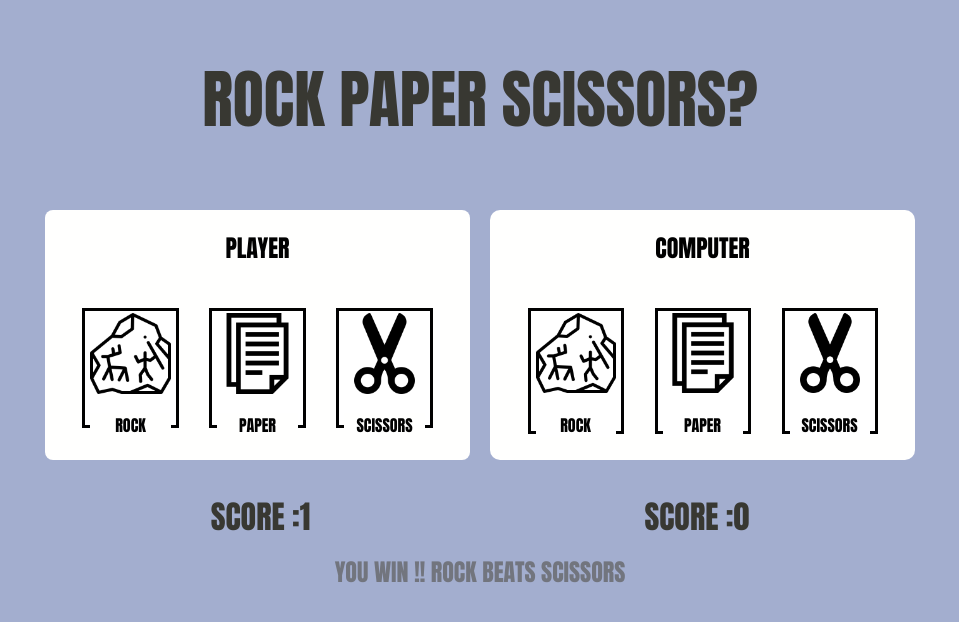
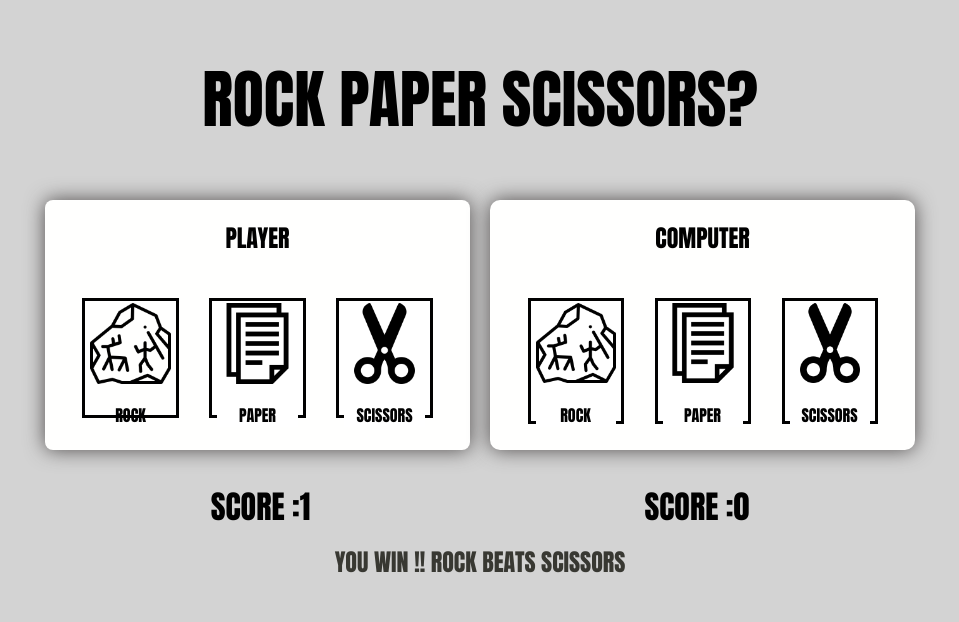
Before and after one commit to Abhi-m-anue/Rock-Paper-Scissors, a plain HTML site: page index.html in a window 1280 px wide. Both pictures are taken after a click on the button 290 px from the left and 353 px from the top of the page. Shown: the whole page, without its empty margins (160-1119 px from the left). Drawn offline with Linux system fonts and the light colour scheme.

Commit message:
added sounds and updated design

```diff
--- a/index.html
+++ b/index.html
@@ -3,6 +3,7 @@
     <head>
         <link rel="stylesheet" href="style.css">
         <script src="script.js" defer></script>
+        <title>RPS</title>
     </head>
     <body>
     <div class="heading">
@@ -12,17 +13,17 @@
         <div class="user-side">
             <h2>PLAYER</h2>
             <div class="butn-container">
-                <div class="btn-div" id="rock">
+                <div class="btn-div" id="ROCK">
                     <button class="btn" id="rock" style="background: url('rock.png');
                     background-size:cover;"></button>
                     <p class="el" id="rock">ROCK</p>
                 </div>
-                <div class="btn-div" id="paper">
+                <div class="btn-div" id="PAPER">
                     <button class="btn" id="paper" style="background: url('paper.png');
                     background-size:contain;"></button>
                     <p class="el" id="paper">PAPER</p>
                 </div>
-                <div class="btn-div" id="scissors">
+                <div class="btn-div" id="SCISSORS">
                     <button class="btn" id="scissors" style="background: url('scissors.png');
                     background-size:contain;"></button>
                     <p class="el" id="scissors">SCISSORS</p>
--- a/script.js
+++ b/script.js
@@ -3,6 +3,10 @@ let comscore=document.querySelector('.com-score');
 let status=document.querySelector('.status');
 let pa=document.querySelector('.ply-agn');
 let score=document.querySelector('.score');
+
+let win= new Audio('correct-ans.wav');
+let loose= new Audio('wrong_ans.m4a');
+let draw= new Audio('tie.wav');
 
 let userpoint=0,compoint=0;
 comscore.innerHTML="SCORE :"+compoint;
@@ -16,8 +20,11 @@ const btn=document.querySelectorAll(".btn-div");
     function response(e){
         if(e){
             playerChoice=e.target.id.toLowerCase();
-            // score.style.display= "flex";
-            console.log(playerChoice);
+            clk=document.getElementById(playerChoice.toUpperCase());
+            clk.style.backgroundColor= '#fc5868';
+            setTimeout(()=>{
+                clk.style.backgroundColor='initial';
+             },700)
             start(playerChoice);
         }
     }
@@ -35,23 +42,26 @@ function start(pc){
         x.classList.add('selected');
         setTimeout(() => {
             x.classList.remove('selected');
-        }, 1200);
+        }, 700);
         play(pc,cc);
 }
 function play(pc,cc){
     if(pc==="rock" && cc==="paper" || pc==="paper" && cc==="scissors" || pc==="scissors" && cc==="rock"){
+        loose.play();
         compoint++;
         comscore.innerHTML="SCORE :"+compoint;
         status.innerHTML="YOU LOOSE !! "+ cc.toUpperCase() +" BEATS "+ pc.toUpperCase();
         //alert("You Loose.."+ cc +" beats "+ pc+"\n your point:"+userpoint+"  comp point:"+compoint);
     }
     else if(pc==="rock" && cc==="scissors" || pc==="paper" && cc==="rock" || pc==="scissors" && cc==="paper"){
+        win.play();
         userpoint++;
         userscore.innerHTML="SCORE :"+userpoint;
         status.innerHTML="YOU WIN !! "+ pc.toUpperCase() +" BEATS "+cc.toUpperCase();
         //alert("You win.."+ pc +" beats "+ cc+"\n your point:"+userpoint+"  comp point:"+compoint);
     }
     else if(pc===cc){
+        draw.play();
         status.innerHTML="DRAW MATCH ";
        // alert("Draw match  \n your point:"+userpoint+"  comp point:"+compoint)
     }
--- a/style.css
+++ b/style.css
@@ -1,20 +1,20 @@
 *{
   box-sizing: border-box;
-  /* background-color: #16161a; */
-  background-color: #a3aecf;
+   background-color: lightgrey;
   font-family: Impact, Haettenschweiler, 'Arial Narrow Bold', sans-serif;
 }
 .heading{
     font-size: xx-large;
     display: flex;
     justify-content: center;
-    color:#383832;
+    /* color:#383832; */
+    color: black;
 }
 
 .game-menu{
     color: #fffffe;
     height: 250px;
-    margin-top: 20px;
+    margin-top: 10px;
     display: flex;
     width: 100%;
     justify-content: center;
@@ -27,7 +27,7 @@
     height: 250px;
     margin-right: 10px;
     background-color:#fffffe;
-
+    box-shadow: 0px 0px 20px rgb(80, 77, 77);
 }
 .user-side >h2{
     color: #010101;
@@ -51,19 +51,16 @@
     border-style: solid;
     padding: 2px 5px 0px 5px;
 }
+.btn-div:hover{
+    background-color: lightgrey;
+    transform:translate(2px,2px);
+}
 .el{
     margin-top: 15px;
     text-align: center;
     color: #010101;
-    background-color: #fffffe;
+    background-color: inherit;
 }
-.btn-div:hover{
-    transform:translate(3px,2px);
-}
-/* #r{
-    background: url('rock.png');
-    background-size:cover;
-} */
 
 .btn{
     padding-top: 80px;
@@ -80,6 +77,7 @@
     background-color:#fffffe;
     color: black;
     border-radius: 10px;
+    box-shadow: 0px 0px 20px rgb(80, 77, 77);
 }
 .com-side >h2{
     text-align: center;
@@ -149,11 +147,13 @@
     margin: 0 50px;
     height: 70px;
     font-size: xx-large;
-    color: #383832;
+    /* color: #383832; */
+    color: black;
 }
 
 .result{
-    color:#72757e;
+    /* color:#72757e; */
+    color: #383832;
     font-size: x-large;
 
     font-family: sans-serif;
@@ -178,7 +178,12 @@
 }
 .enable{
     font-size: 1.5ch;
-    color: white;
+    /* color: white; */
+    color: black;
     padding: 10px;
     width: 125px;
 }
+.enable:hover{
+    background-color: lightgray;
+    transform:translate(2px,2px);
+}
```
Also changed, not shown: 3 other files.
